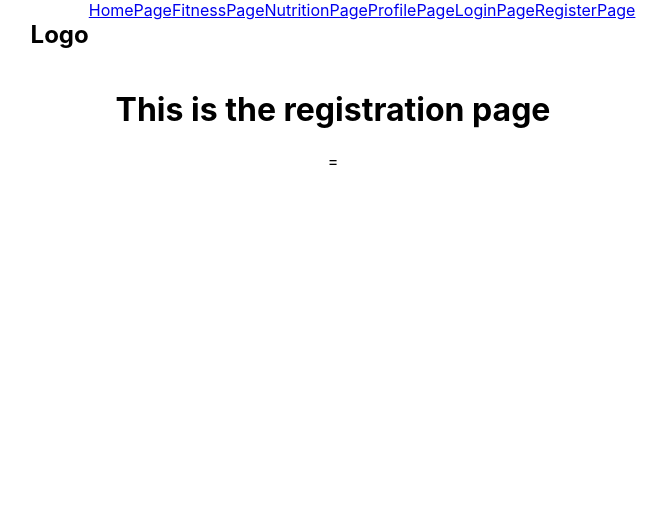
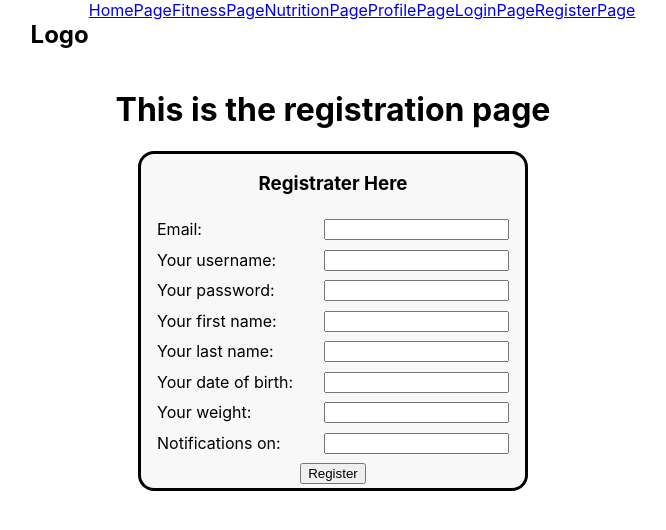
Before and after one commit to pht1207/capstone-fitness-app, a React (Create React App) app: page /RegisterPage in a window 1280 px wide. Shown: the top 530 px of the page, without its empty margins (307-973 px from the left). Built offline with nearby package versions, Linux system fonts and the light colour scheme.

Commit message:
Added most of the html needed for the register.js page. Also added some very minor css as well as a little bit of javascript to handle the form submission, but just enough to have a starting point

```diff
--- a/src/pages/LoginRegistrationPage/RegisterPage.css
+++ b/src/pages/LoginRegistrationPage/RegisterPage.css
@@ -0,0 +1,30 @@
+.RegisterPage{
+    display: flex;
+    flex-direction: column;
+    width: 100%;
+    height: 100%;
+}
+.RegisterForm{
+    display: flex;
+    flex-direction: column;
+    align-self: center;
+    justify-content: space-around;
+    border-style: solid;
+    width: 30%;
+    border-radius: 1em;
+    background-color: rgba(245, 245, 245, 0.719);
+}
+
+.RegisterForm label{
+    display: flex;
+    flex-direction: row;
+    justify-content: space-between;
+    margin:.3em;
+    margin-left: 1em;
+    margin-right: 1em;
+}
+.RegisterForm button{
+    align-self: center;
+    margin:.3em;
+    margin-left: 1em;
+    margin-right: 1em;}
--- a/src/pages/LoginRegistrationPage/RegisterPage.js
+++ b/src/pages/LoginRegistrationPage/RegisterPage.js
@@ -1,23 +1,33 @@
 import './RegisterPage.css'
-
 function RegisterPage() {
 
   //Your code to make the site functional goes in this empty space. The 'return()' below is what renders on the page (the html)
 
   //Inserted by parker: https://capstone.parkert.dev/backend/login
 
-  /* Added by Parker to be used later. Leave this code for now.
-  function onSubmit(e){
-    e.preventDefaults();
+  //Added by Parker to be used later. Leave this code for now.
+  function handleSubmit(event){
+    event.preventDefault();
     console.log("form submitted");
   }
-  */
+
 
 
   return (
     <div className="RegisterPage">
         <h1>This is the registration page</h1>
-=
+        <form className='RegisterForm' onSubmit={handleSubmit}>
+          <h3>Registrater Here</h3>
+          <label>Email: <input type='text'></input></label>
+          <label>Your username: <input type='text'></input></label>
+          <label>Your password: <input type='text'></input></label>
+          <label>Your first name: <input type='text'></input></label>
+          <label>Your last name: <input type='text'></input></label>
+          <label>Your date of birth: <input type='text'></input></label>
+          <label>Your weight: <input type='text'></input></label>
+          <label>Notifications on: <input type='text'></input></label>
+          <button type='submit'>Register</button>
+        </form>
     </div>
   );
 }
```
